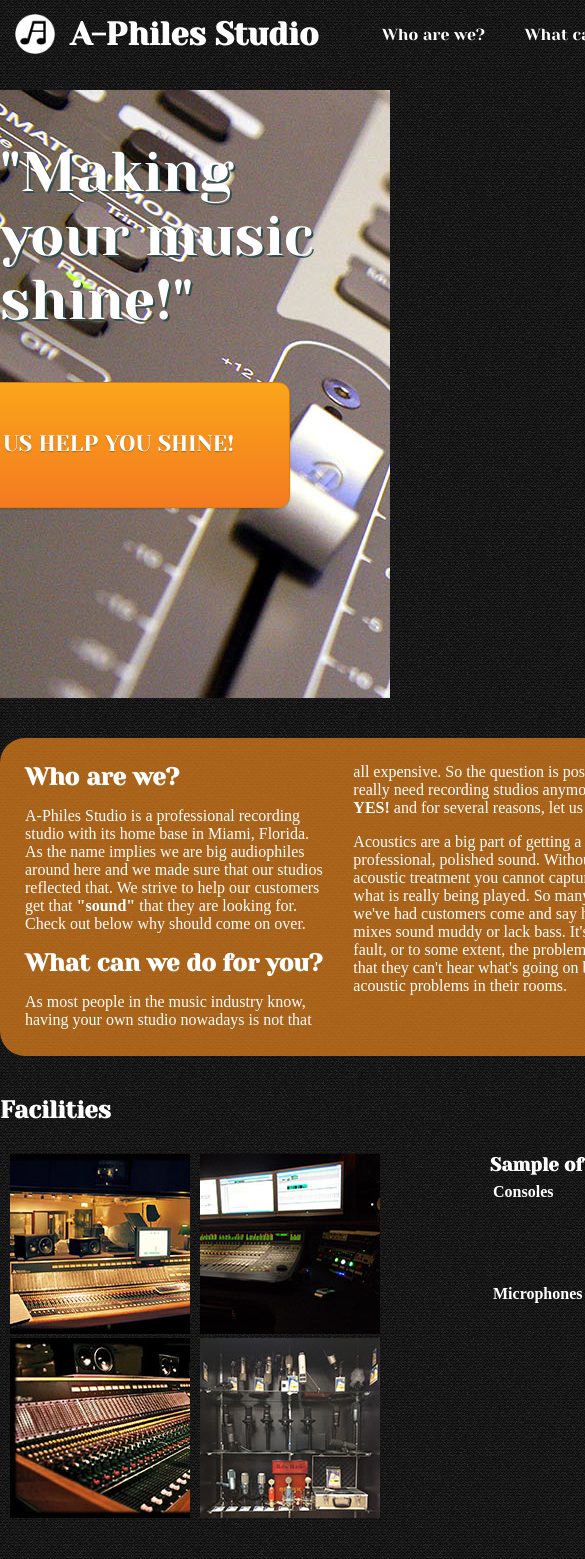
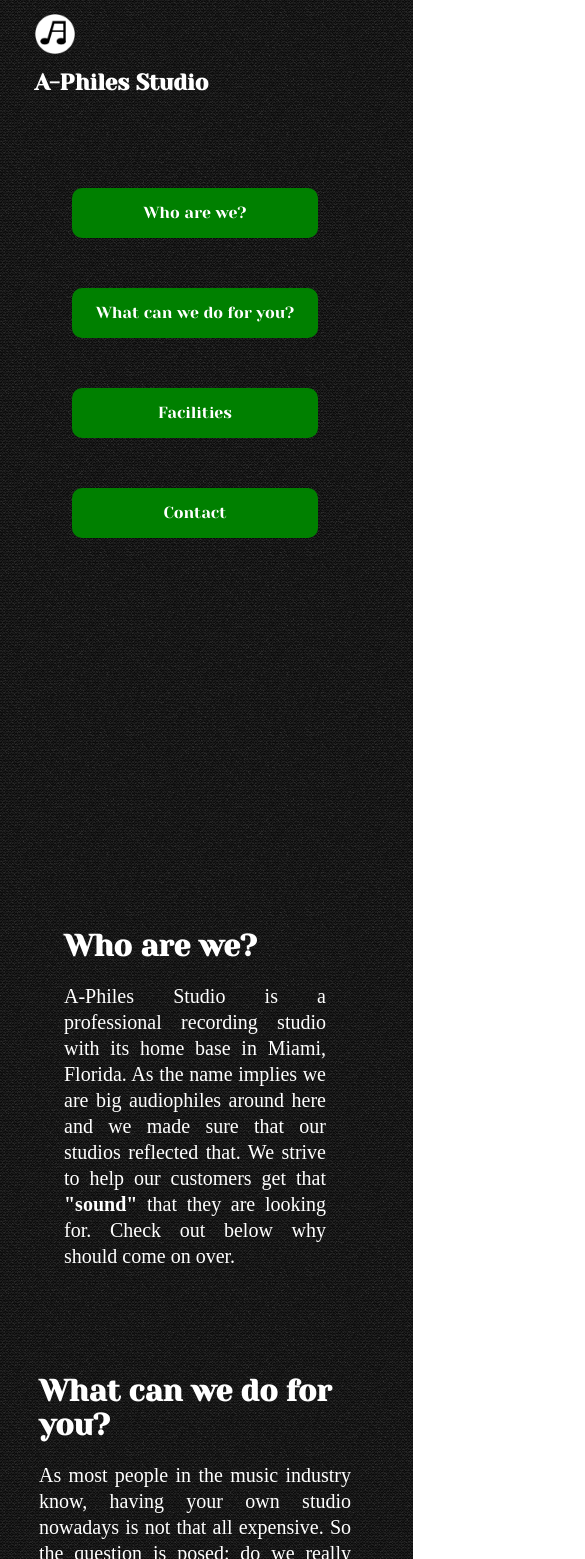
Before and after one commit to GuruFern/wsd, a plain HTML site: page index.html in a window 390 px wide. Shown: the top 1559 px of the page, 585 px wide, since content can reach past the window. Drawn offline with Linux system fonts and the light colour scheme.

Commit message:
Conversion to Responsive Part 1

```diff
--- a/css/main.css
+++ b/css/main.css
@@ -1,3 +1,7 @@
+html, body {
+	width: 100%;
+	height: 100%;
+}
 
 body {
 	margin: 0px;
@@ -13,12 +17,10 @@ h1, h2, h3, h4, h5, h6, ul {
 }
 
 header {
-	width: 960px;
-	height: 50px;
-	margin: 10px auto 0px auto;
+	width: 90%;
+	margin: .625em auto .625em auto;
 	padding: 0px;
 	color: #fff;
-	overflow: hidden;
 }
 
 header img {
@@ -31,6 +33,7 @@ header h1 {
 	height: 50px;
 	line-height: 50px;
 	margin-left: 15px;
+	font-size: 1.4em;
 }
 
 header ul {
@@ -60,14 +63,14 @@ header a:hover {
 	width: 100%;
 	clear: both;
 	background: url(../images/c24UpClosev3.jpg) no-repeat;
-	height: 608px;
+	height: 399px;
 	margin-top: 30px;
 }
 
 #splashImage h1 {
 	color: #fff;
 	text-shadow: 2px 2px #2F4F4F;
-	font: 3.5em 'Yeseva One', cursive;
+	font: 2.5em 'Yeseva One', cursive;
 	float: right;
 	padding: 50px 50px 0px 0px;
 }
@@ -76,14 +79,14 @@ header a:hover {
 	clear: right;
 	float: right;
 	width: 300px;
-	height: 100px;
+	height: 4em;
 	margin: 50px 100px 0px 0px;
 }
 
 #splashImage a {
 	text-decoration: none;
 	color: white;
-	font: 1.4em/100px 'Yeseva One', cursive;
+	font: 1.1em/4em 'Yeseva One', cursive;
 	text-transform: uppercase;
 }
 
@@ -131,22 +134,14 @@ header a:hover {
 
 #wrapper {
 	clear: both;
-	width: 960px;
+	width: 80%;
 	margin: 0px auto;
+	font-size: 1.25em;
 }
 
 article {
 	width: 100%;
-	border-radius: 25px;
-	margin-top: 40px;
-	padding: 25px;
-	column-count: 3;
-	-moz-column-count: 3;
-	-webkit-column-count: 3;
-	column-gap: 25px;
-	-moz-column-gap: 25px;
-	-webkit-column-gap: 25px;
-	background-color: rgba(247, 141, 29, .65);
+	margin-top: 2.5em;
 }
 
 article h2 {
@@ -154,45 +149,70 @@ article h2 {
 }
 
 article p {
-	font: 1.2em/1.3em;
+	line-height: 1.3em;
+	text-align: justify;
 }
 
-#facilities {
-	margin-top: 40px;
+.who {
+	background: #538018;
+	background: -webkit-gradient(linear, left top, left bottom, from(rgba(107, 157, 40, .7)), to(rgba(67, 107, 12, .7)));
+	background: -moz-linear-gradient(top,  rgba(107, 157, 40, .7),  rgba(67, 107, 12, .7));
+	border-radius: 1.5625em;
+	padding: 1.25em;
+}
+
+.columns {
+	margin-top: 3em;
+	column-count: 3;
+	-moz-column-count: 3;
+	-webkit-column-count: 3;
+	column-gap: 20px;
+	-moz-column-gap: 20px;
+	-webkit-column-gap: 20px;
+}
+
+table.facilitiesHeader {
+	width: 100%;
+	margin-top: 4.1666666666667%;
+}
+
+table.facilitiesHeader th {
+	width: 50%;
+	font-size: 1.5em;
+	text-align: left;
 }
 
 .facilitiesPics {
-	width: 400px;
+	width: 50%; /* 400px/960px = 41.666666666667*/
 	float: left;
-	margin-top: 30px;
+	margin-top: 25px;
 }
 
 .facilitiesPics li {
 	list-style-type: none;
 	float: left;
-	margin-left: 10px;
+	padding: .625em;
 }
 
 #equipment {
+	width: 50%;
 	float: left;
-	margin: 30px 0px 0px 90px;
+	margin: 3.125% 0% 0% 0%; /* 30px=3.125% 90px=9.375% */
 }
 
-table {
-	margin-top: 5px;
-}
-
-th {
+#equipment th {
 	text-align: left;
 }
 
-td {
+#equipment td {
 	padding: 10px;
+	margin-left: 10px;
 }
 
 footer {
 	clear: both;
-	margin: 40px 0px 40px 0px;
+	width: 100%;
+	margin: 4.1666666666667% 0% 4.1666666666667% 0%;
 }
 
 footer ul {
@@ -207,3 +227,87 @@ footer ul li {
 .clear {
 	clear: both;
 }
+
+/*--------------------------------Media Queries---------------------------*/
+
+	@media only screen and (min-width: 481px) and (max-width: 960px) {
+		header h1 {
+			font-size: 1.25em;
+		}
+
+		header ul {
+			clear: both;
+			float: none;
+		}
+
+		header ul li {
+			font: 1em 'Yeseva One', cursive;
+		}
+
+		#splashImage {
+			height: 266px;
+		}
+
+		#splashImage h1 {
+			font: 1.5em 'Yeseva One', cursive;
+		}
+
+		#splashImage a {
+			font: .7em/2em 'Yeseva One', cursive;
+		}
+
+		.cta {
+			width: 150px;
+			height: 2em;
+			margin: 30px 80px 0px 0px;
+		}
+
+		#wrapper {
+			font-size: 1.05em;
+		}
+	}
+
+	@media only screen and (max-width: 480px) {
+
+		header {
+			min-height: 100%;
+		}
+
+		header img {
+			float: none;
+		}
+
+		header h1 {
+			float: none;
+		}
+
+		header ul {
+			float: none;
+			clear: both;
+			width: 70%;
+			margin: 80px auto 0px auto;
+		}
+
+		header ul li {
+			float: none;
+			display: block;
+			margin-bottom: 50px;
+			text-align: center;
+			background: green;
+			border-radius: 10px;
+		}
+
+		#splashImage {
+			display: none;
+		}
+
+		.who {
+			background: none;
+		}
+
+		.columns {
+			column-count: 1;
+			-moz-column-count: 1;
+			-webkit-column-count: 1;
+		}
+	}
--- a/index.html
+++ b/index.html
@@ -26,20 +26,30 @@
 
 	<div id="wrapper">
 		<article>
-			<h2 id="bio">Who are we?</h2>
+			<section class="who">
+			<h2>Who are we?</h2>
 			<p>A-Philes Studio is a professional recording studio with its home base in Miami, Florida. As the name implies we are big audiophiles around here and we made sure that our studios reflected that. We strive to help our customers get that <strong>"sound"</strong> that they are looking for. Check out below why should come on over.</p>
+			</section>
 
+			<section class="columns">
 			<h2 id="benefits">What can we do for you?</h2>
-			<div class="columns">
+
 			<p>As most people in the music industry know, having your own studio nowadays is not that all expensive. So the question is posed: do we really need recording studios anymore? We say <strong>YES!</strong> and for several reasons, let us explain. </p>
 			<p>Acoustics are a big part of getting a professional, polished sound. Without proper acoustic treatment you cannot capture nor hear what is really being played. So many times we've had customers come and say how their mixes sound muddy or lack bass. It's not their fault, or to some extent, the problem lies in that they can't hear what's going on because of acoustic problems in their rooms.</p>
 			<p>Equipment is another big part of the equation. We keep and arsenal of microphones because we know how they each provide their own character and sound. Our studio has two distinctly different rooms. In Studio A we have a classic analog console with a magnetic tape machine hooked up to Pro Tools HD for some warm fuzzy sound and big booth so you can fit the whole band. In Studio B we have a smaller digital console which is just as powerful as our big analog console with a small vocal booth. They each have their own distinct personalities and provide something for everyone.</p>
 			<p> Enough talk, let us show you around.</p>
-			</div>
+			</section>
+
 		</article>
 
+		<table class="facilitiesHeader">
+			<tr>
+				<th>Facilites</th>
+				<th>Sample of Equipment</th>
+			</tr>
+		</table>
+
 		<div id="facilities">
-			<h2>Facilities</h2>
 			<ul class="facilitiesPics">
 				<li>
 				<a href="images/studioA.jpg">
@@ -61,50 +71,48 @@
 		</div>
 
 		<section id="equipment">
-			<h3>Sample of Equipment</h3>
 			<table>
 				<tr>
 					<th>Consoles</th>
-					<th></th>
+
 					<th></th>
 				</tr>
 				<tr>
-					<td></td>
 					<td>Avid C|24</td>
 					<td></td>
 				</tr>
 				<tr>
-					<td></td>
+
 					<td>Trident TSM Console</td>
 					<td></td>
 				</tr>
 				<tr>
 					<th>Microphones</th>
-					<th></th>
+
 					<th></th>
 				</tr>
 				<tr>
-					<td></td>
+
 					<td>Telefunken U87</td>
 					<td>Neumann U87</td>
 				</tr>
 				<tr>
-					<td></td>
+
 					<td>Shure SM57</td>
 					<td>Rode NT1-A</td>
 				</tr>
 				<tr>
-					<td></td>
+
 					<td>Shure SM58</td>
 					<td>AKG C 214</td>
 				</tr>
 				<tr>
-					<td></td>
+
 					<td>Blue Bluebird</td>
 					<td>Blue Baby Bottle</td>
 				</tr>
 				<tr>
-					<td></td>
+
 					<td>Audio-Technica 4040</td>
 					<td>Audio-Technica 2020</td>
 				</tr>
```
